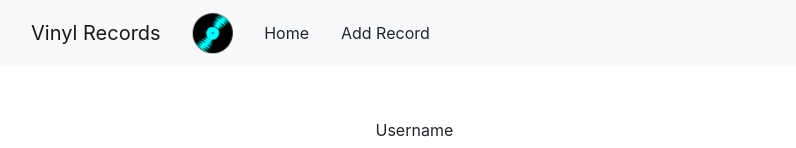
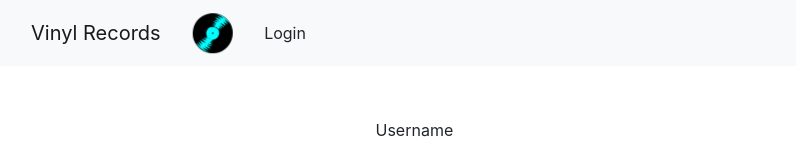
Before and after one commit to NikiTsv/vinyl-records, a React (Create React App) app in the folder formstack-nikolay-fe/records/: page / in a window 1280 px wide. Shown: the top 148 px of the page, without its empty margins (70-866 px from the left). Built offline with nearby package versions, Linux system fonts and the light colour scheme.

Commit message:
adding logout login actions

```diff
--- a/formstack-nikolay-fe/records/src/actions/actionTypes.js
+++ b/formstack-nikolay-fe/records/src/actions/actionTypes.js
@@ -1,7 +1,7 @@
 // user
 export const LOGIN = 'LOGIN';
 export const LOGGED_IN = 'LOGGED_IN';
-
+export const LOGOUT = 'LOGOUT';
 
 // records
 export const ADD_RECORD = 'ADD_RECORD';
--- a/formstack-nikolay-fe/records/src/components/layout.js
+++ b/formstack-nikolay-fe/records/src/components/layout.js
@@ -2,11 +2,11 @@ import React, { Component } from 'react';
 import { connect } from 'react-redux';
 import Navbar from './navbar';
 import Footer from './footer';
+import * as actionTypes from '../actions/actionTypes';
 
 const layout = (props) => {
-    console.log(props)
     return (<>
-        <Navbar />
+        <Navbar {...props} />
         <div className="m-1 overflow-auto" style={{height: '650px'}}>
             {props.children}
         </div>
@@ -22,7 +22,7 @@ const mapStateToProps = state => {
 
 const mapDispatchToProps = dispatch => {
     return {
-
+        logout: () => dispatch({type: actionTypes.LOGOUT})
     }
 };
 
--- a/formstack-nikolay-fe/records/src/components/navbar.js
+++ b/formstack-nikolay-fe/records/src/components/navbar.js
@@ -14,6 +14,14 @@ const handleOnClickBrand = (props) => {
     props.history.push('/');
 }
 
+const handleOnClickLogout = (props) => {
+    props.logout();
+    props.history.push('/');
+}
+
+const handleOnClickLogin = (props) => {
+    props.history.push('/');
+}
 
 const NavbarComponent = (props) => (
     <Navbar bg="light" expand="lg" className="navbar-fixed-top">
@@ -25,8 +33,10 @@ const NavbarComponent = (props) => (
             <Navbar.Toggle aria-controls="basic-navbar-nav" />
             <Navbar.Collapse id="basic-navbar-nav">
                 <Nav className="mr-auto">
-                    <span className='nav-lnk' onClick={()=>handleOnClickHome(props)}>Home</span>
-                    <span className='nav-lnk' onClick={()=>handleOnClickNewRecord(props)}>Add Record</span>
+                    <span className='nav-lnk' style={{display: props.user.isAuthenticated ? 'inline' : 'none' }}  onClick={()=>handleOnClickHome(props)}>Home</span>
+                    <span className='nav-lnk' style={{display: props.user.isAuthenticated ? 'inline' : 'none' }}  onClick={()=>handleOnClickNewRecord(props)}>Add Record</span>
+                    <span className='nav-lnk' style={{display: props.user.isAuthenticated ? 'inline' : 'none' }}  onClick={()=>handleOnClickLogout(props)}>Logout</span>
+                    <span className='nav-lnk' style={{display: !props.user.isAuthenticated ? 'inline' : 'none' }}  onClick={()=>handleOnClickLogin(props)}>Login</span>
                 </Nav>
             </Navbar.Collapse>
         </Container>
--- a/formstack-nikolay-fe/records/src/reducers/user.js
+++ b/formstack-nikolay-fe/records/src/reducers/user.js
@@ -9,6 +9,11 @@ const user = (state = {}, action) => {
                 username: action.payload.username,
                 isAuthenticated: true
             };
+        case actionTypes.LOGOUT:
+            return {
+                username: '',
+                isAuthenticated: false
+            };
         default:
             return state;
     }
```
